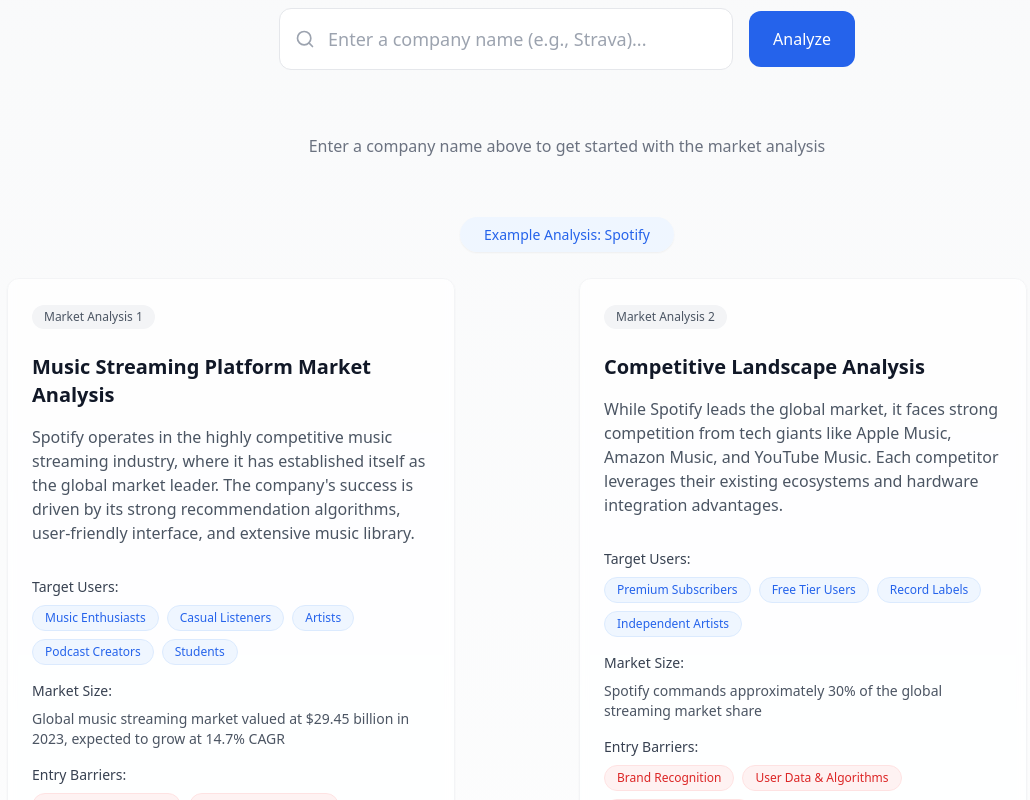
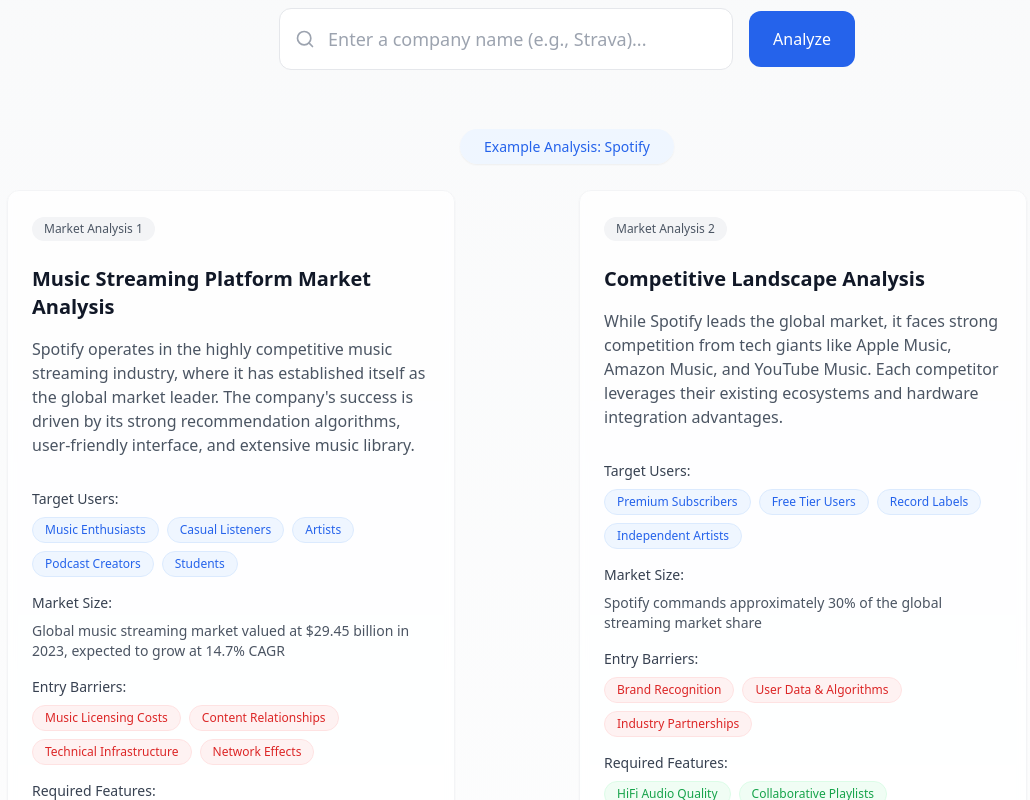
Before and after one commit to raoulkahn/market-insights, a React (Vite) app: page / in a window 1280 px wide. Shown: the part 280-1080 px from the top of the page, without its empty margins (73-1103 px from the left). Built offline with nearby package versions, Linux system fonts and the light colour scheme.

Commit message:
Refactor: Remove redundant text
Remove redundant "Enter a company name" prompt from the page.  The prompt already appears above the input field.

```diff
--- a/src/pages/Index.tsx
+++ b/src/pages/Index.tsx
@@ -311,15 +311,6 @@ const Index = () => {
               initial={{ opacity: 0 }}
               animate={{ opacity: 1 }}
               transition={{ delay: 0.3 }}
-              className="text-center text-gray-500 mb-8"
-            >
-              <p>Enter a company name above to get started with the market analysis</p>
-            </motion.div>
-
-            <motion.div
-              initial={{ opacity: 0 }}
-              animate={{ opacity: 1 }}
-              transition={{ delay: 0.5 }}
               className="mt-16 space-y-4"
             >
               <div className="text-center mb-8">
```
